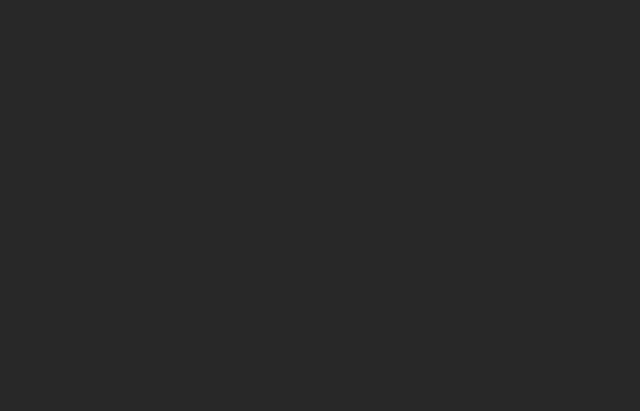
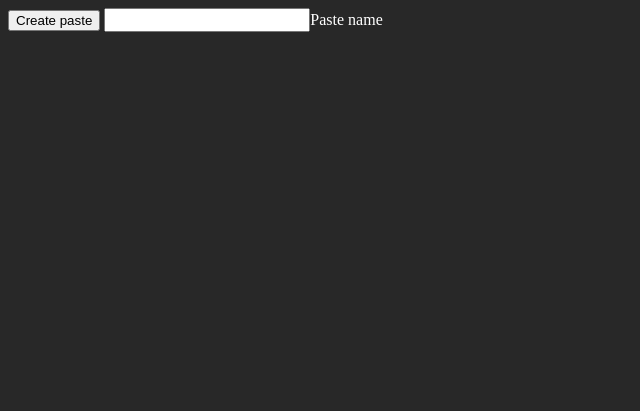
Before and after one commit to BruhMoment-s/ZyHubBin, a plain HTML site: page index.html in a window 1280 px wide. Shown: the whole page, without its empty margins (0-640 px from the left). Drawn offline with Linux system fonts and the light colour scheme.

Commit message:
Update index.html

```diff
--- a/index.html
+++ b/index.html
@@ -1,3 +1,6 @@
-<body style="background-color: rgb(40, 40, 40); color: white;">
-<div id="output" contenteditable="true" style="height: 400;"></div>
+<body style="background-color: rgb(40, 40, 40); color: white;" style="height:100%">
+	<button style="">Create paste</button>
+	<input type="text" name="fname" style="font-family: 'Segoe UI', Tahoma, Geneva, Verdana, sans-serif;">Paste name</input>
+<div id="output" contenteditable="true" style="height:200px; font-family: 'Segoe UI', Tahoma, Geneva, Verdana, sans-serif;"></div>
+
 </body>
```
